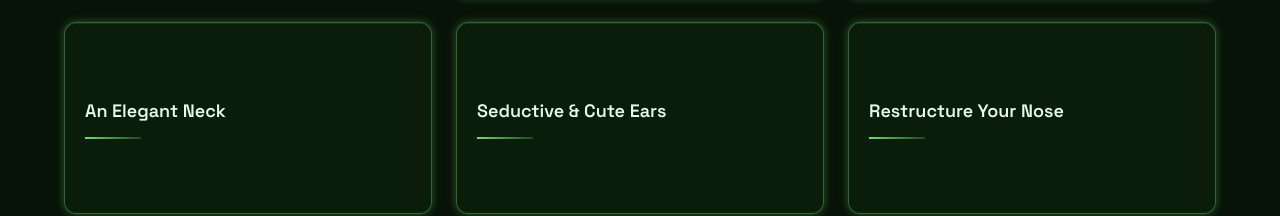
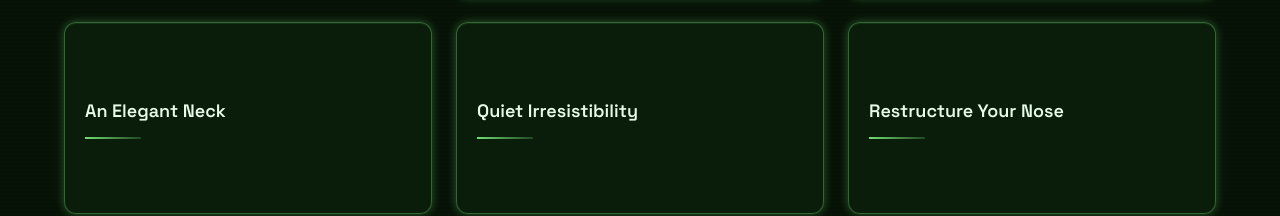
Before and after one commit to VeridianTechnology/vostok-protocol, a React (Vite) app: page / in a window 1280 px wide. Shown: the part 1598-1814 px from the top of the page. Built offline with nearby package versions, Linux system fonts and the light colour scheme; the HTML template or start-up script is replaced by a standard one.

Commit message:
minor ear edit text change

```diff
--- a/src/components/LearnSection.tsx
+++ b/src/components/LearnSection.tsx
@@ -26,9 +26,9 @@ const features = [
     image: '/Examples/skull.jpg',
   },
   {
-    title: 'Seductive & Cute Ears',
+    title: 'Quiet Irresistibility',
     description:
-      'Develop with secret techniques - a way to deage yourself through your ears and develop a perfect point and look to your ears',
+      'Learn discreet techniques that refine micro-features and enhance your entire presence. These are trade secrets you won’t find anywhere else.',
     image: '/Examples/ears.jpg',
   },
   {
```
